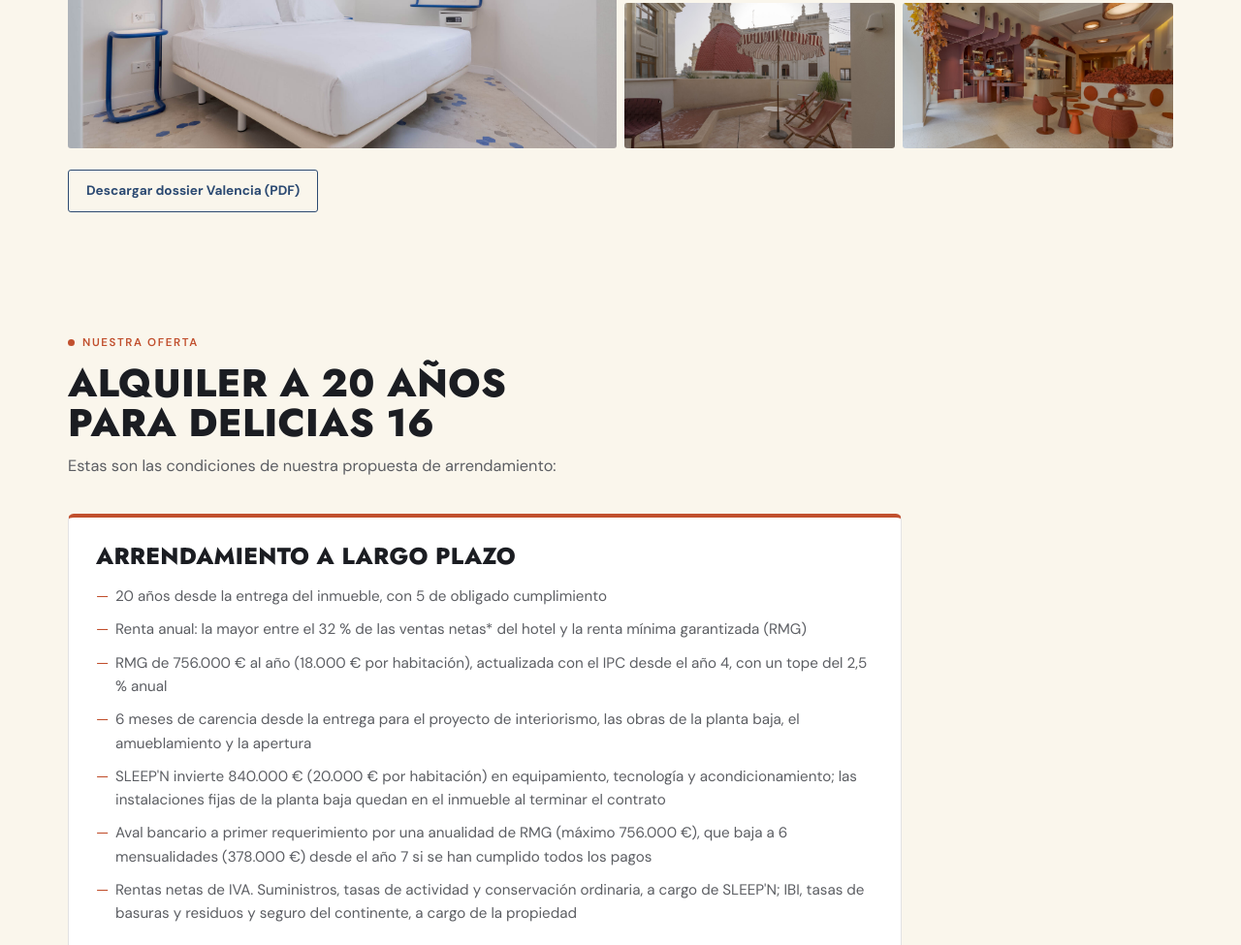
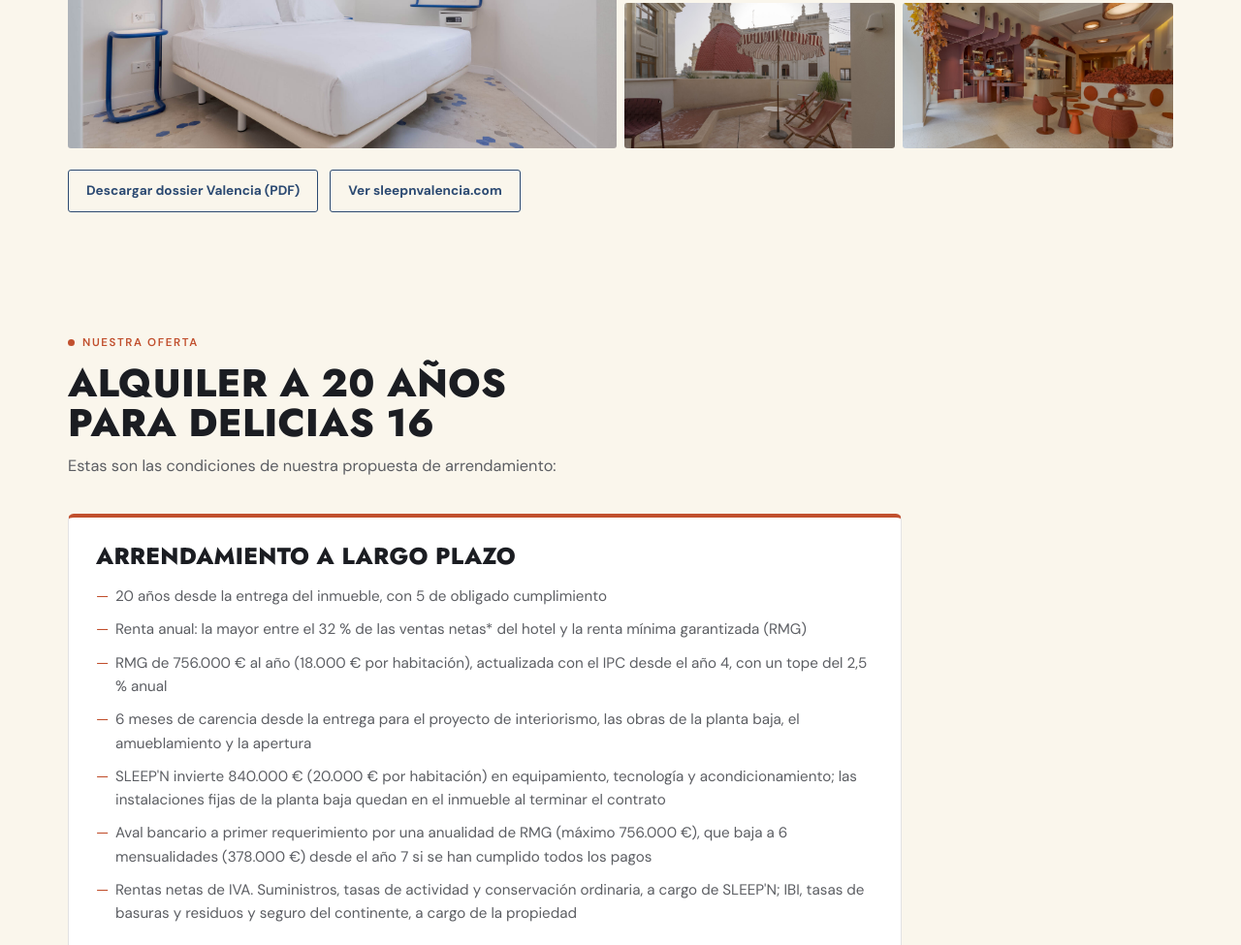
Before and after one commit to gorka-debug/Delicias_16, a plain HTML site: page index.html in a window 1280 px wide. Shown: the part 2727-3702 px from the top of the page at 97% size. Drawn offline with Linux system fonts and the light colour scheme.

Commit message:
Añade el enlace a sleepnvalencia.com en la ficha de SLEEP'N Valencia
Mismo botón que el de Atocha («Ver sleepnatocha.com»), junto al dossier de Valencia.

Co-Authored-By: Claude Opus 5.5 <noreply@anthropic.com>
Claude-Session: https://claude.ai/code/session_017q7TB2yf3hKk3Dwc891P7w

```diff
--- a/index.html
+++ b/index.html
@@ -552,6 +552,7 @@ footer{padding-block:32px; border-top:1px solid var(--line);}
     </div>
     <div class="hotel-cta">
       <a class="btn-outline" href="docs/sleepn-valencia-dossier.pdf" target="_blank" rel="noopener">Descargar dossier Valencia (PDF)</a>
+      <a class="btn-outline" href="https://sleepnvalencia.com" target="_blank" rel="noopener">Ver sleepnvalencia.com</a>
     </div>
   </div>
 </section>
```
Also changed, not shown: 1 other file.
